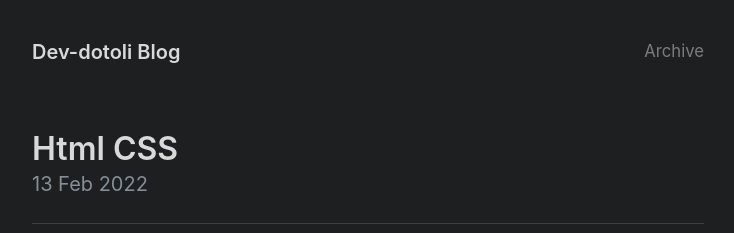
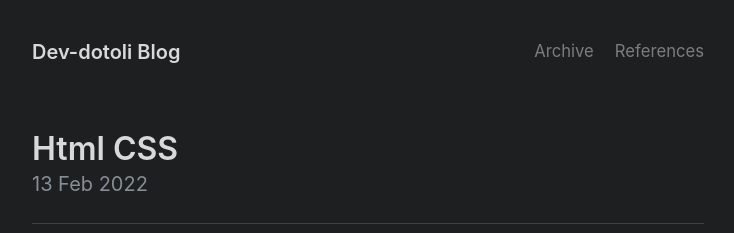
Before and after one commit to Dev-Dotoli/dev-dotoli.github.com, a Jekyll site: the page built from index.html, in a window 1280 px wide and 900 px high. Shown: the top 233 px of the window, without its empty margins (272-1006 px from the left). Built offline with Jekyll 4.4.1, drawn with Linux system fonts in a browser that asks for light colours; the list of posts is cut into pages by our own code.

Commit message:
fix config.yml file with references link

```diff
--- a/_config.yml
+++ b/_config.yml
@@ -43,3 +43,5 @@ version: 3.0.0
 nav:
   - title: Archive
     url: /archive
+  - title: References
+    url: /references
```
